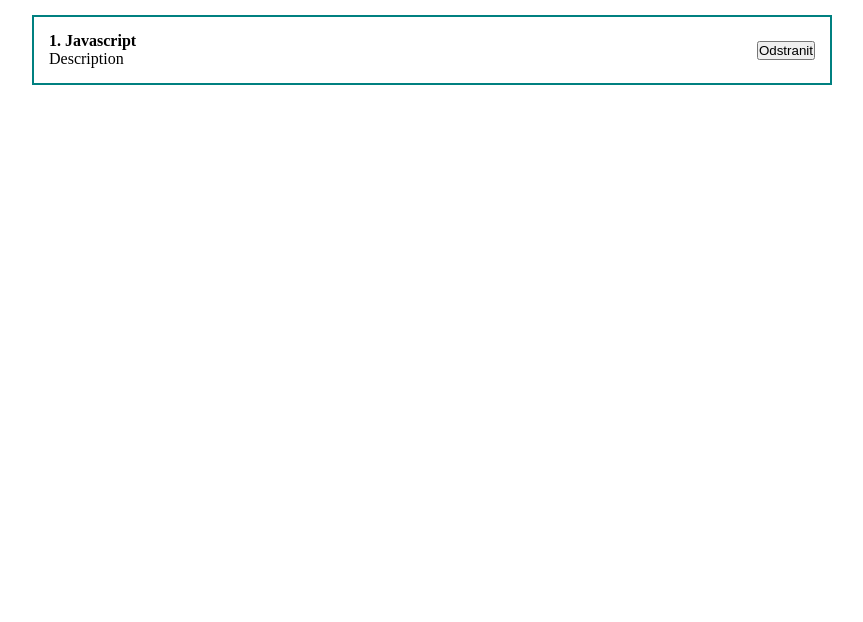
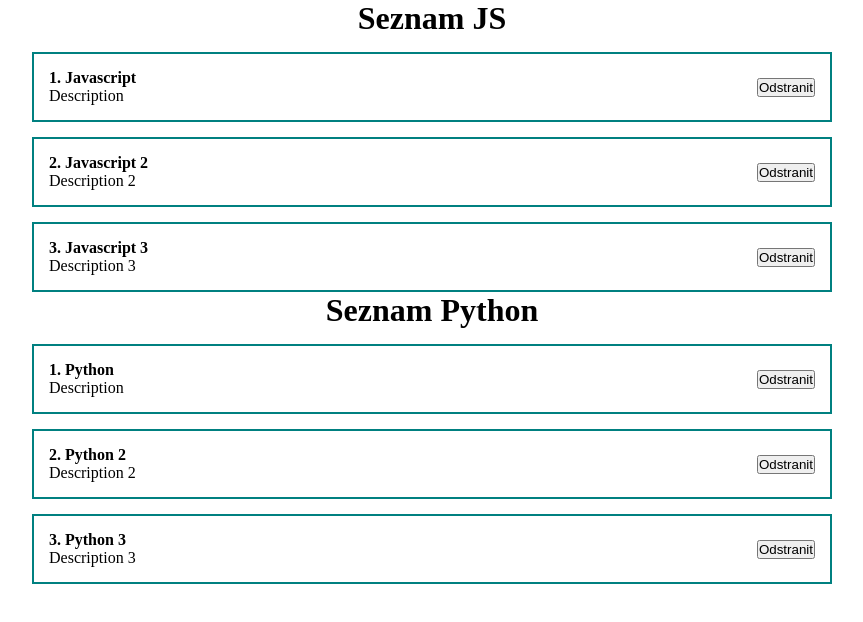
Before and after one commit to kofranek/timur-ulbi-react-course, a React (Create React App) app: page / in a window 1280 px wide. Shown: the top 622 px of the page, without its empty margins (208-1071 px from the left). Built offline with nearby package versions, Linux system fonts and the light colour scheme; the HTML template or start-up script is replaced by a standard one.

Commit message:
Práce se seznamy

```diff
--- a/src/App.js
+++ b/src/App.js
@@ -1,15 +1,27 @@
-import React from 'react'
+import React, { useState } from 'react'
 import Counter from './components/Counter'
 import ClassCounter from './components/ClassCounter'
 import './styles/App.css'
 import PostItem from './components/PosItem';
+import PostList from './components/PostList';
 
 function App () {
+  const [posts, setPosts] = useState(
+    [
+      { id: 1, title: 'Javascript', body: 'Description' },
+      { id: 2, title: 'Javascript 2', body: 'Description 2' },
+      { id: 3, title: 'Javascript 3', body: 'Description 3' },
+    ])
+  const [posts2, setPosts2] = useState(
+    [
+      { id: 1, title: 'Python', body: 'Description' },
+      { id: 2, title: 'Python 2', body: 'Description 2' },
+      { id: 3, title: 'Python 3', body: 'Description 3' },
+    ])
   return (
     <div className="App">
-      <PostItem
-        post ={{id:1, title:'Javascript', body:'Description'}}
-      />
+      <PostList posts={ posts } title="Seznam JS" />
+      <PostList posts={ posts2 } title="Seznam Python" />
     </div>
   );
 }
--- /dev/null
+++ b/src/components/PostList.jsx
@@ -0,0 +1,21 @@
+import React from 'react';
+import PostItem from './PosItem';
+
+const PostList = ({posts, title}) => {
+// const PostList = (props) => {
+  return (
+    <div>
+      <h1 style={ { textAlign: 'center' } }>
+        {title}
+        {/*{ props.title }*/}
+      </h1>
+      { posts.map(
+      // { props.posts.map(
+        post =>
+          <PostItem post={ post } key={ post.id }/>
+      ) }
+    </div>
+  );
+};
+
+export default PostList;
```
